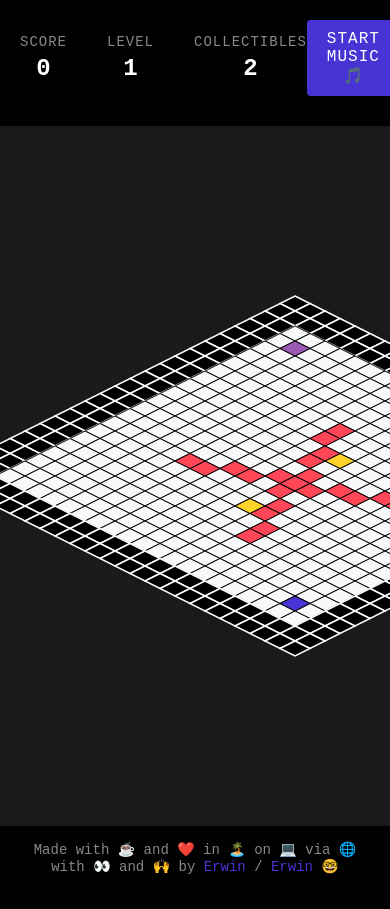
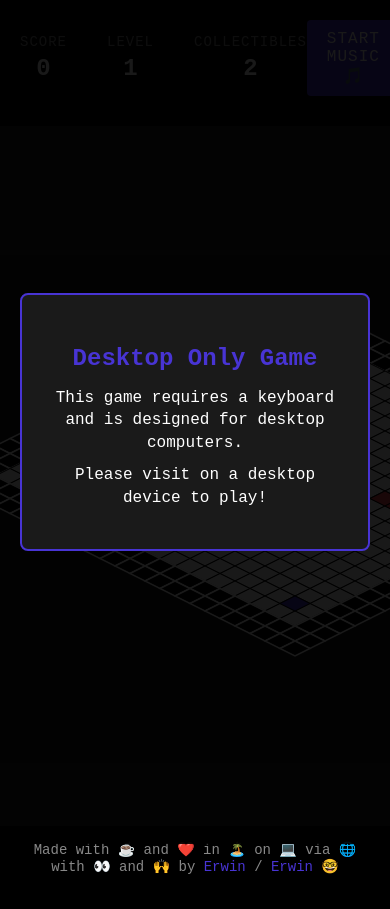
Before and after one commit to ErwinAI/gybs, a Nuxt app: page / in a window 390 px wide. Shown: the top 909 px of the page. Built offline with nearby package versions, Linux system fonts and the light colour scheme.

Commit message:
no touch devices

```diff
--- a/pages/index.vue
+++ b/pages/index.vue
@@ -1,5 +1,12 @@
 <template>
   <div class="game-container">
+    <div class="device-warning" v-if="showDeviceWarning">
+      <div class="warning-content">
+        <h2>Desktop Only Game</h2>
+        <p>This game requires a keyboard and is designed for desktop computers.</p>
+        <p>Please visit on a desktop device to play!</p>
+      </div>
+    </div>
     <div class="game-info">
       <div class="stats">
         <div class="stat-item">
@@ -246,12 +253,24 @@ watch(currentLevel, (newLevel) => {
   }
 })
 
+const showDeviceWarning = ref(false)
+
 onMounted(() => {
   initializeGame()
   initGame()
   window.addEventListener('keydown', handleKeyDown)
   window.addEventListener('keyup', handleKeyUp)
   moveInterval = setInterval(movePlayer, 100) // Adjust this value to control movement speed
+
+  const checkDevice = () => {
+    showDeviceWarning.value =
+      window.innerWidth < 768 ||
+      ('ontouchstart' in window) ||
+      (navigator.maxTouchPoints > 0)
+  }
+
+  checkDevice()
+  window.addEventListener('resize', checkDevice)
 })
 
 onUnmounted(() => {
@@ -260,6 +279,7 @@ onUnmounted(() => {
   clearInterval(moveInterval)
   stopAnimation()
   stopMusic()
+  window.removeEventListener('resize', checkDevice)
 })
 </script>
 
@@ -418,4 +438,39 @@ canvas {
 .social-link:hover {
   color: #686de0;
 }
+
+.device-warning {
+  position: fixed;
+  top: 0;
+  left: 0;
+  right: 0;
+  bottom: 0;
+  background: rgba(0, 0, 0, 0.9);
+  display: flex;
+  align-items: center;
+  justify-content: center;
+  z-index: 1000;
+  padding: 20px;
+}
+
+.warning-content {
+  background: #1a1a1a;
+  padding: 30px;
+  border-radius: 8px;
+  text-align: center;
+  max-width: 400px;
+  border: 2px solid #4834d4;
+}
+
+.warning-content h2 {
+  color: #4834d4;
+  margin-bottom: 15px;
+  font-size: 24px;
+}
+
+.warning-content p {
+  color: #fff;
+  margin: 10px 0;
+  line-height: 1.4;
+}
 </style>
```
